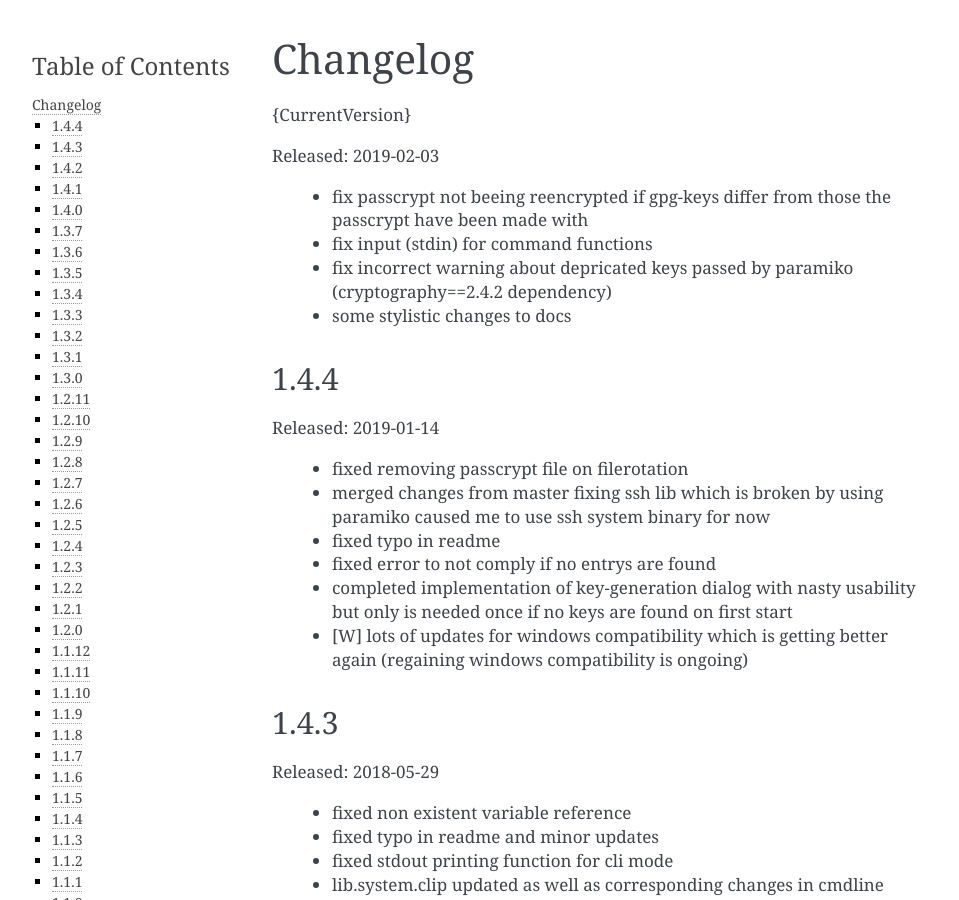
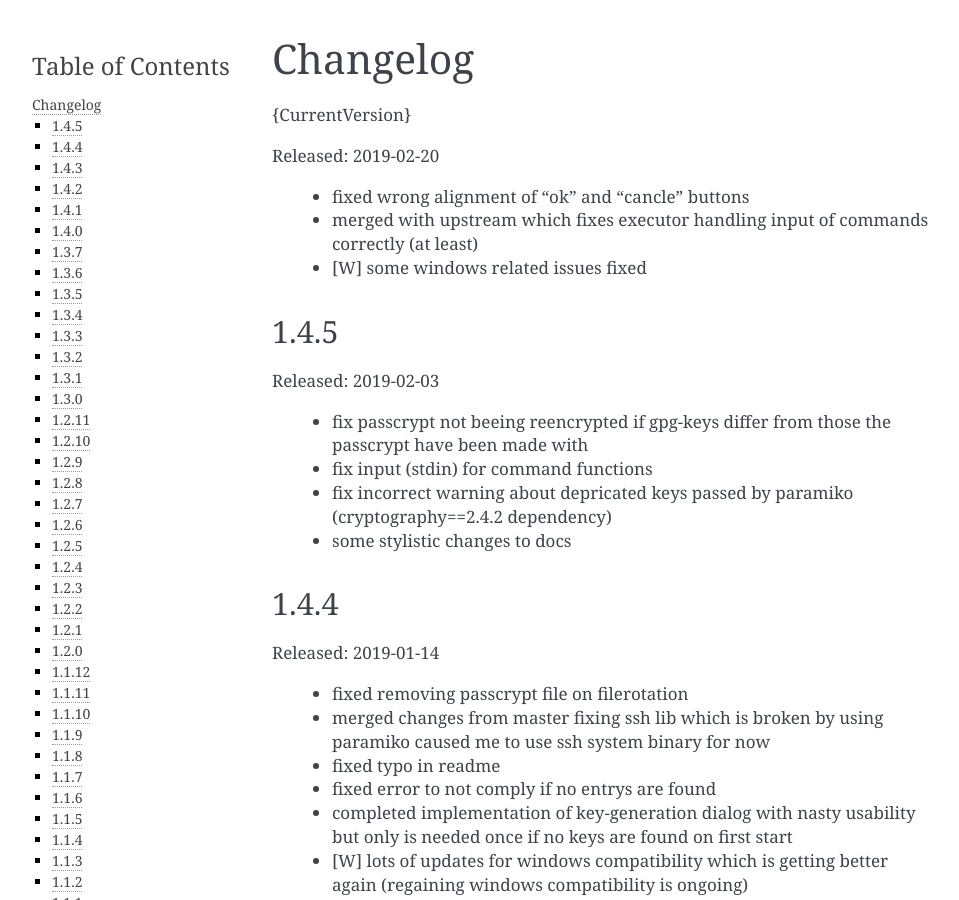
Before and after one commit to d0n/pwclip, a Sphinx documentation site: the page built from docs/changelog.rst, in a window 1280 px wide and 900 px high. Shown: the whole window, without its empty margins (148-1107 px from the left). Built offline with Sphinx 7.4.7, drawn with Linux system fonts in a browser that asks for light colours.

Commit message:
modified = __pkginfo__.py cmdline.py docs/changelog.rst lib/colortext lib/system

```diff
--- a/__pkginfo__.py
+++ b/__pkginfo__.py
@@ -1,7 +1,7 @@
 """pwclip packaging information"""
 name = 'pwclip'
 provides = ['pwcli', 'pwclip', 'ykclip']
-version = '1.4.5'
+version = '1.4.6'
 install_requires = [
     'argcomplete', 'paramiko', 'psutil',
     'python-gnupg', 'python-yubico', 'PyYAML', 'wget', 'cryptography==2.4.2']
--- a/docs/changelog.rst
+++ b/docs/changelog.rst
@@ -3,6 +3,19 @@ Changelog
 =========
 
 {CurrentVersion}
+
+Released: 2019-02-20
+
+  * fixed wrong alignment of "ok" and "cancle" buttons
+
+  * merged with upstream which fixes executor handling input of commands
+    correctly (at least)
+
+  * [W] some windows related issues fixed
+
+
+1.4.5
+-----
 
 Released: 2019-02-03
 
```
